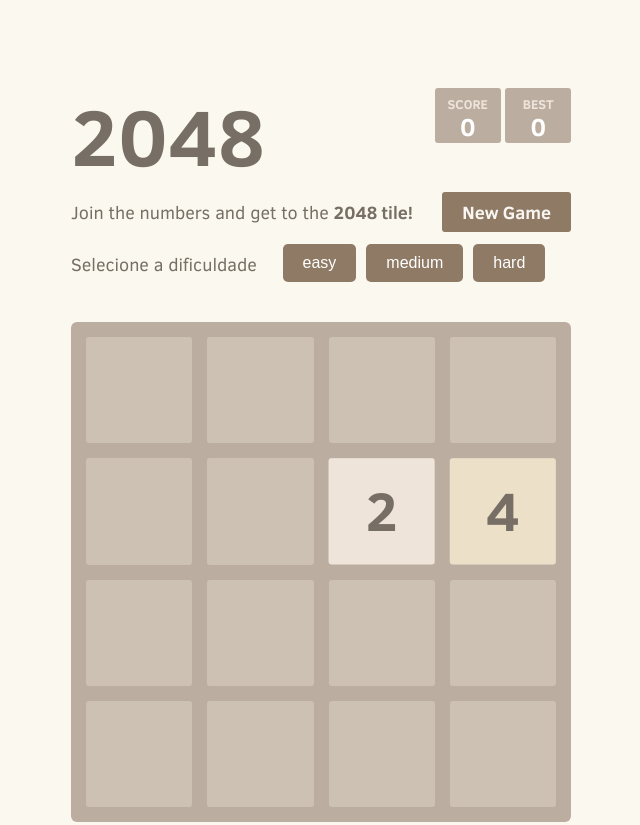
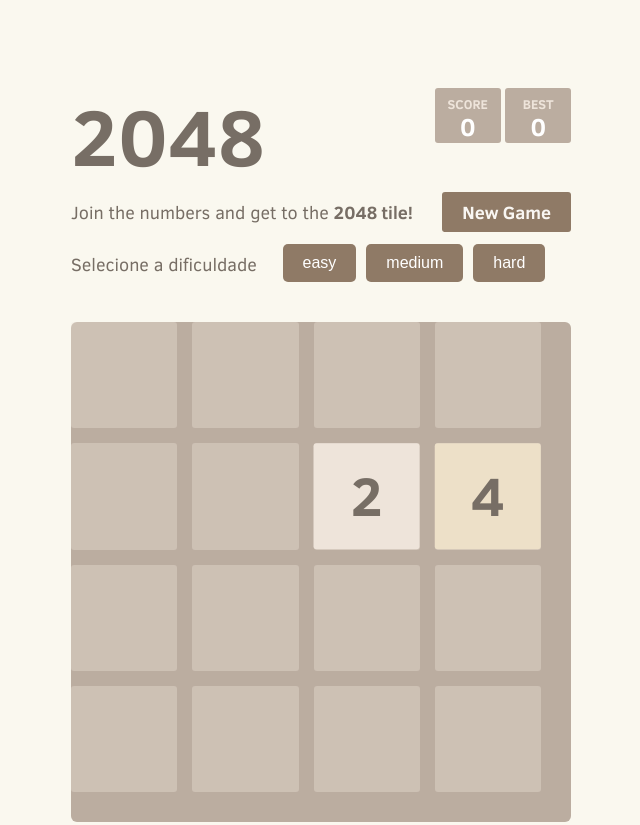
Before and after one commit to gugapototski/2048, a plain HTML site: page 2048/index.html in a window 1280 px wide. Shown: the top 825 px of the page, without its empty margins (319-959 px from the left). Drawn offline with Linux system fonts and the light colour scheme.

Commit message:
correções de bugs

```diff
--- a/2048/js/application.js
+++ b/2048/js/application.js
@@ -9,39 +9,31 @@
 }
 
 // Função que monta visualmente a grade no DOM, conforme o tamanho
+// Função que monta visualmente a grade no DOM, conforme o tamanho
 function buildGridVisual(size) {
+  const gap = getGapBySize(size);
   const container = document.querySelector('.grid-container');
   container.innerHTML = '';
 
-  const totalWidthAvailable = 470; // largura total fixa da grid
-  const gap = 15;
+  const totalWidth = 470;
+  const cellSize = (totalWidth - gap * (size - 1)) / size;
 
-  const cellSize = (totalWidthAvailable - gap * (size - 1)) / size;
+  // 1) seta as 3 vars (grid-size, grid-gap e tile-size)
+  document.documentElement.style.setProperty('--grid-size', `${size}`);
+  document.documentElement.style.setProperty('--grid-gap',  `${gap}px`);
   document.documentElement.style.setProperty('--tile-size', `${cellSize}px`);
 
-  for (let i = 0; i < size; i++) {
-    const row = document.createElement('div');
-    row.classList.add('grid-row');
-
-    for (let j = 0; j < size; j++) {
-      const cell = document.createElement('div');
-      cell.classList.add('grid-cell');
-
-      cell.style.width = `${cellSize}px`;
-      cell.style.height = `${cellSize}px`;
-
-      row.appendChild(cell);
-    }
-
-    container.appendChild(row);
+  // 2) cria size*size DIVs .grid-cell (sem wrappers de linha)
+  for (let i = 0; i < size * size; i++) {
+    const cell = document.createElement('div');
+    cell.classList.add('grid-cell');
+    container.appendChild(cell);
   }
-
-  const totalWidth = cellSize * size + gap * (size - 1);
-  container.style.width = `${totalWidth}px`;
 }
 
+
 function getGapBySize(size) {
-  switch(size) {
+  switch (size) {
     case 4: return 15; // 4x4
     case 5: return 10; // 5x5
     case 6: return 5;  // 6x6
@@ -61,7 +53,12 @@
     gameManager.clear();
   }
 
-  gameManager = new GameManager(size, KeyboardInputManager, HTMLActuator, LocalStorageManager);
+  gameManager = new GameManager(
+    size,
+    KeyboardInputManager,
+    HTMLActuator,
+    LocalStorageManager
+  );
   console.log(`Jogo iniciado com grade ${size}x${size} e gap ${gap}px`);
 }
 
@@ -79,9 +76,12 @@
 
 // Eventos dos botões de dificuldade
 document.addEventListener('DOMContentLoaded', () => {
-  document.getElementById('btn-easy').addEventListener('click', () => changeDifficulty('easy'));
-  document.getElementById('btn-medium').addEventListener('click', () => changeDifficulty('medium'));
-  document.getElementById('btn-hard').addEventListener('click', () => changeDifficulty('hard'));
+  document.getElementById('btn-easy')
+    .addEventListener('click', () => changeDifficulty('easy'));
+  document.getElementById('btn-medium')
+    .addEventListener('click', () => changeDifficulty('medium'));
+  document.getElementById('btn-hard')
+    .addEventListener('click', () => changeDifficulty('hard'));
 
   // Inicia com a dificuldade padrão (4x4)
   startGame(4);
--- a/2048/js/game_manager.js
+++ b/2048/js/game_manager.js
@@ -2,8 +2,7 @@
   this.size           = size; // Size of the grid
   this.inputManager   = new InputManager;
   this.storageManager = new StorageManager;
-  this.actuator       = new Actuator;
-
+this.actuator = new Actuator(this.size);
   this.startTiles     = 2;
 
   this.inputManager.on("move", this.move.bind(this));
--- a/2048/js/html_actuator.js
+++ b/2048/js/html_actuator.js
@@ -27,15 +27,15 @@
 
     if (metadata.terminated) {
       if (metadata.over) {
-        self.message(false); // You lose
+        self.message(false);
       } else if (metadata.won) {
-        self.message(true); // You win!
+        self.message(true);
       }
     }
   });
 };
 
-// Continues the game (both restart and keep playing)
+// Continua o jogo (reiniciar e keep playing)
 HTMLActuator.prototype.continueGame = function continueGame() {
   this.clearMessage();
 };
@@ -49,14 +49,11 @@
 HTMLActuator.prototype.addTile = function addTile(tile) {
   var self = this;
 
-  var wrapper   = document.createElement("div");
-  var inner     = document.createElement("div");
+  var wrapper = document.createElement("div");
+  var inner   = document.createElement("div");
 
-  // Posição atual ou anterior, para animar corretamente
   var position = tile.previousPosition || { x: tile.x, y: tile.y };
-
-  // Aplica classes básicas
-  var classes = ["tile", "tile-" + tile.value];
+  var classes  = ["tile", "tile-" + tile.value];
   if (tile.value > 2048) classes.push("tile-super");
 
   this.applyClasses(wrapper, classes);
@@ -64,19 +61,17 @@
   inner.classList.add("tile-inner");
   inner.textContent = tile.value;
 
-  // Posiciona o tile dinamicamente (removendo dependência de classes CSS fixas)
   this.setPosition(wrapper, position);
 
   if (tile.previousPosition) {
-    // Animação para mover tile da posição anterior para a atual
-    window.requestAnimationFrame(function () {
+    window.requestAnimationFrame(function() {
       self.setPosition(wrapper, { x: tile.x, y: tile.y });
     });
   } else if (tile.mergedFrom) {
     classes.push("tile-merged");
     this.applyClasses(wrapper, classes);
 
-    tile.mergedFrom.forEach(function (merged) {
+    tile.mergedFrom.forEach(function(merged) {
       self.addTile(merged);
     });
   } else {
@@ -88,19 +83,13 @@
   this.tileContainer.appendChild(wrapper);
 };
 
+// Define posição lendo variáveis CSS dinâmicas
 HTMLActuator.prototype.setPosition = function(element, position) {
-  // Ajuste para posição baseada em 1 (como no seu código original)
-  var x = position.x - 0;
-  var y = position.y - 0;
-
-  // Cálculo do tamanho e gap (exemplo baseado no seu CSS atual)
-  var totalWidth = 470;
-  var gap = 15;
-
-  // Pegue o tamanho da grade (coloque o valor dinâmico conforme precisar)
-  var gridSize = this.gridSize;
-
-  var cellSize = (totalWidth - gap * (gridSize - 1)) / gridSize;
+  var style    = getComputedStyle(document.documentElement);
+  var cellSize = parseFloat(style.getPropertyValue('--tile-size'));
+  var gap      = parseFloat(style.getPropertyValue('--grid-gap'));
+  var x        = position.x;
+  var y        = position.y;
 
   var translateX = x * (cellSize + gap);
   var translateY = y * (cellSize + gap);
--- a/2048/style/main.css
+++ b/2048/style/main.css
@@ -1,4 +1,37 @@
 @import url(fonts/clear-sans.css);
+/* == GRID DINÂMICA dentro de .game-container == */
+.game-container .grid-container {
+  position: absolute;
+  top: 0; left: 0;
+  display: grid;
+  grid-template-columns: repeat(var(--grid-size), var(--tile-size));
+  grid-template-rows:    repeat(var(--grid-size), var(--tile-size));
+  gap: var(--grid-gap);
+  width: calc(
+    var(--tile-size) * var(--grid-size)
+    + var(--grid-gap) * (var(--grid-size) - 1)
+  );
+  height: calc(
+    var(--tile-size) * var(--grid-size)
+    + var(--grid-gap) * (var(--grid-size) - 1)
+  );
+  z-index: 1;
+}
+
+/* ← ESTILO DOS “QUADRADINHOS” DE FUNDO ↓ */
+.game-container .grid-container .grid-cell {
+  background: rgba(238, 228, 218, 0.35);
+  border-radius: 3px;
+}
+
+.game-container .tile-container {
+  position: absolute;
+  top: 0; left: 0;
+  width: 100%; height: 100%;
+  z-index: 2;
+}
+
+
 html, body {
   margin: 0;
   padding: 0;
@@ -201,7 +234,7 @@
     .game-container .game-message.game-won, .game-container .game-message.game-over {
       display: block; }
 
-.grid-container {
+/* .grid-container {
   position: absolute;
   z-index: 1; }
 
@@ -222,7 +255,7 @@
   border-radius: 3px;
   background: rgba(238, 228, 218, 0.35); }
   .grid-cell:last-child {
-    margin-right: 0; }
+    margin-right: 0; } */
 
 .tile-container {
   position: absolute;
```
